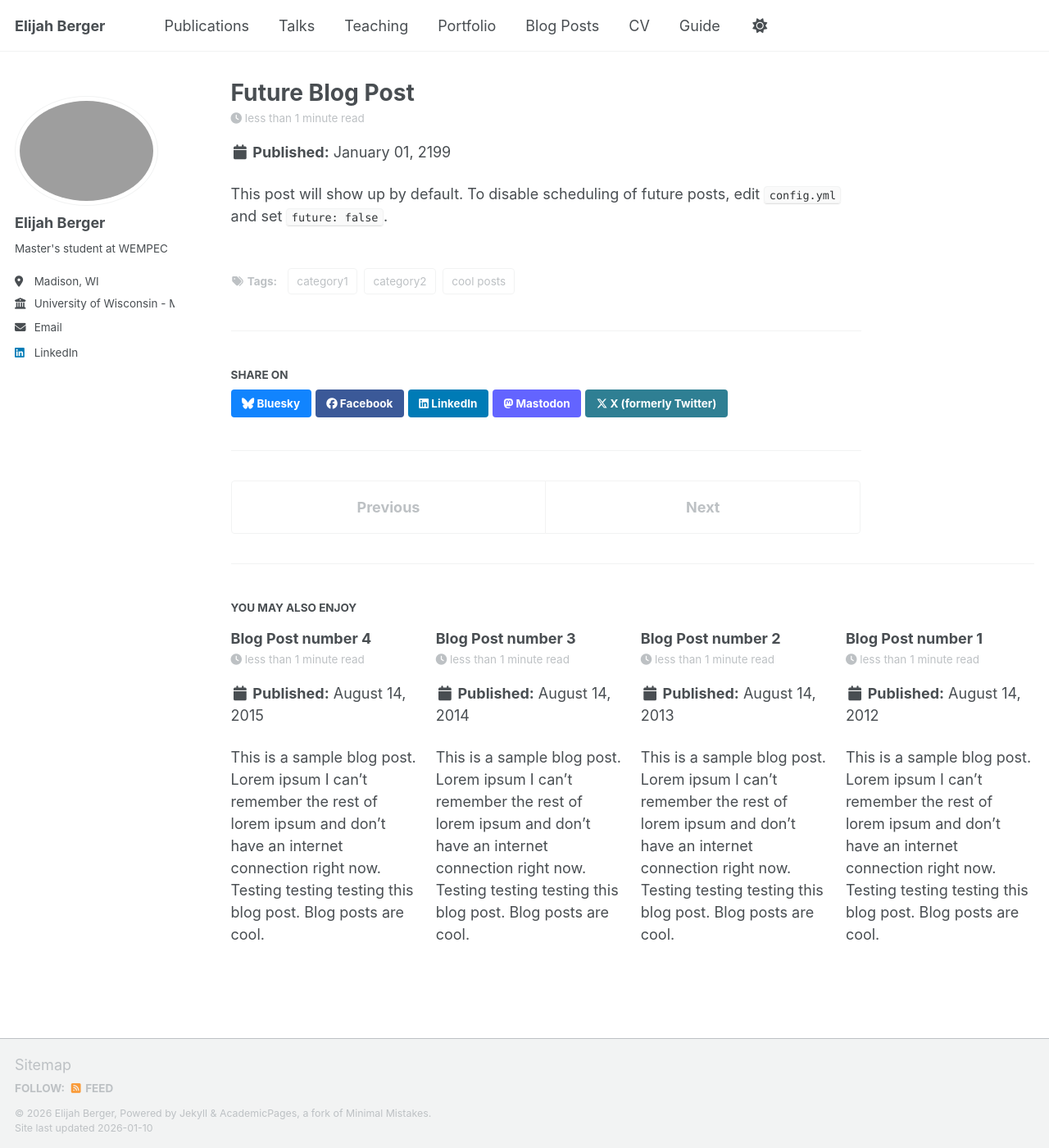
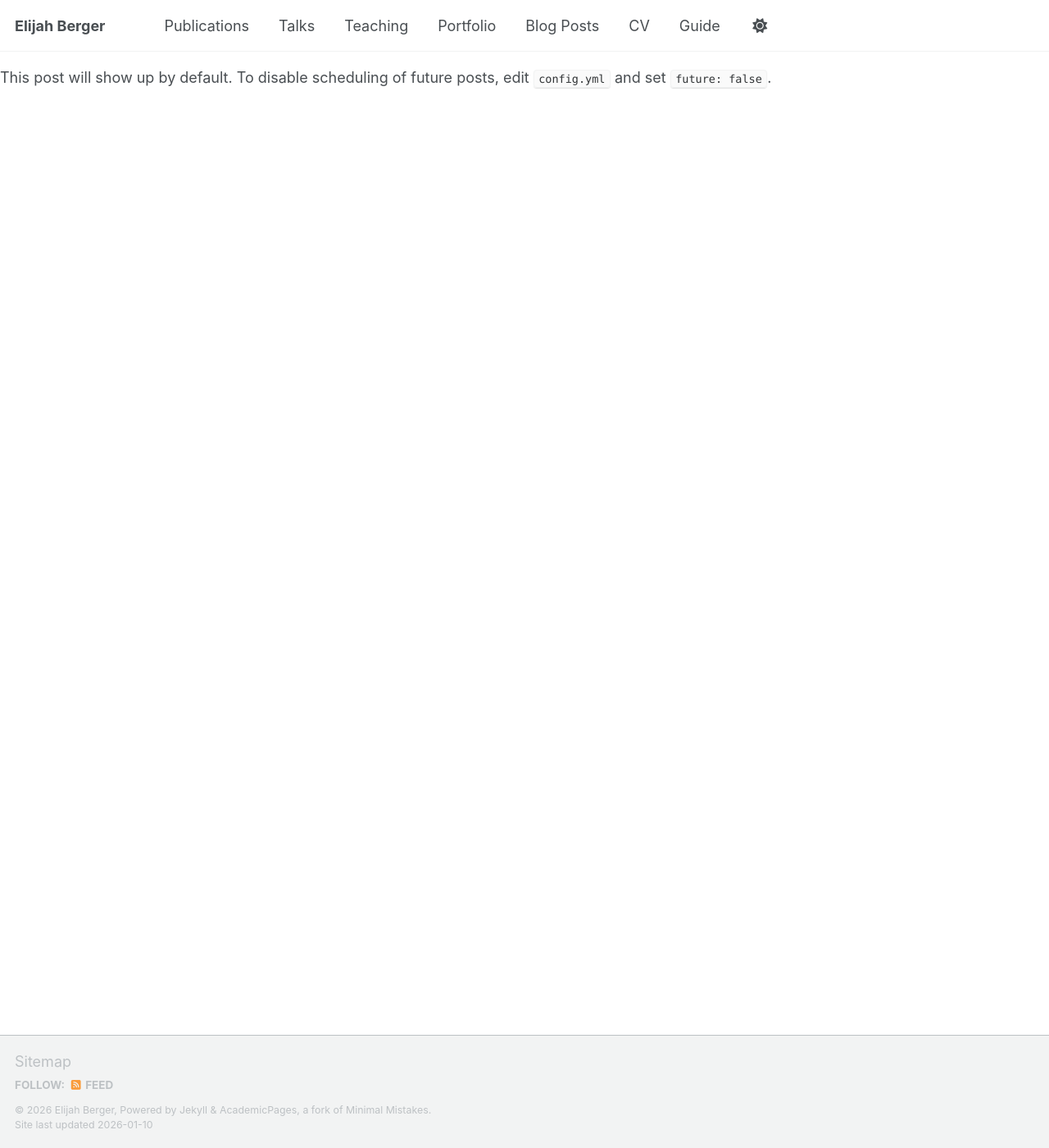
Before and after one commit to nosnowfall/nosnowfall.github.io, a Jekyll site: the page built from _posts/2199-01-01-future-post.md, in a window 1280 px wide and 1400 px high. Shown: the whole window at 82% size. Built offline with Jekyll 4.4.1, drawn with Linux system fonts in a browser that asks for light colours; a script bundle is joined from its source files by our own code; our own code applies the rules of GitHub Pages for plain Markdown files; library files that are not in the unit come from our copies.

Commit message:
Update _config.yml
remove blog

```diff
--- a/_config.yml
+++ b/_config.yml
@@ -23,7 +23,7 @@ repository               : "nosnowfall/nosnowfall.github.io"
 #               Additional customization can be done by editing /_includes/author-profile.html
 author:
   # Biographic information
-  avatar           : "headshot.png"
+  avatar           : "headshot.jpg"
   name             : "Elijah Berger"
   pronouns         : # example: "he/him"
   bio              : "Master's student at WEMPEC"
@@ -237,17 +237,6 @@ collections:
 
 # These settings control how pages and collections are included in the site
 defaults:
-  # _posts
-  - scope:
-      path: ""
-      type: posts
-    values:
-      layout: single
-      author_profile: true
-      read_time: true
-      comments: true
-      share: true
-      related: true
   # _pages
   - scope:
       path: ""
```
